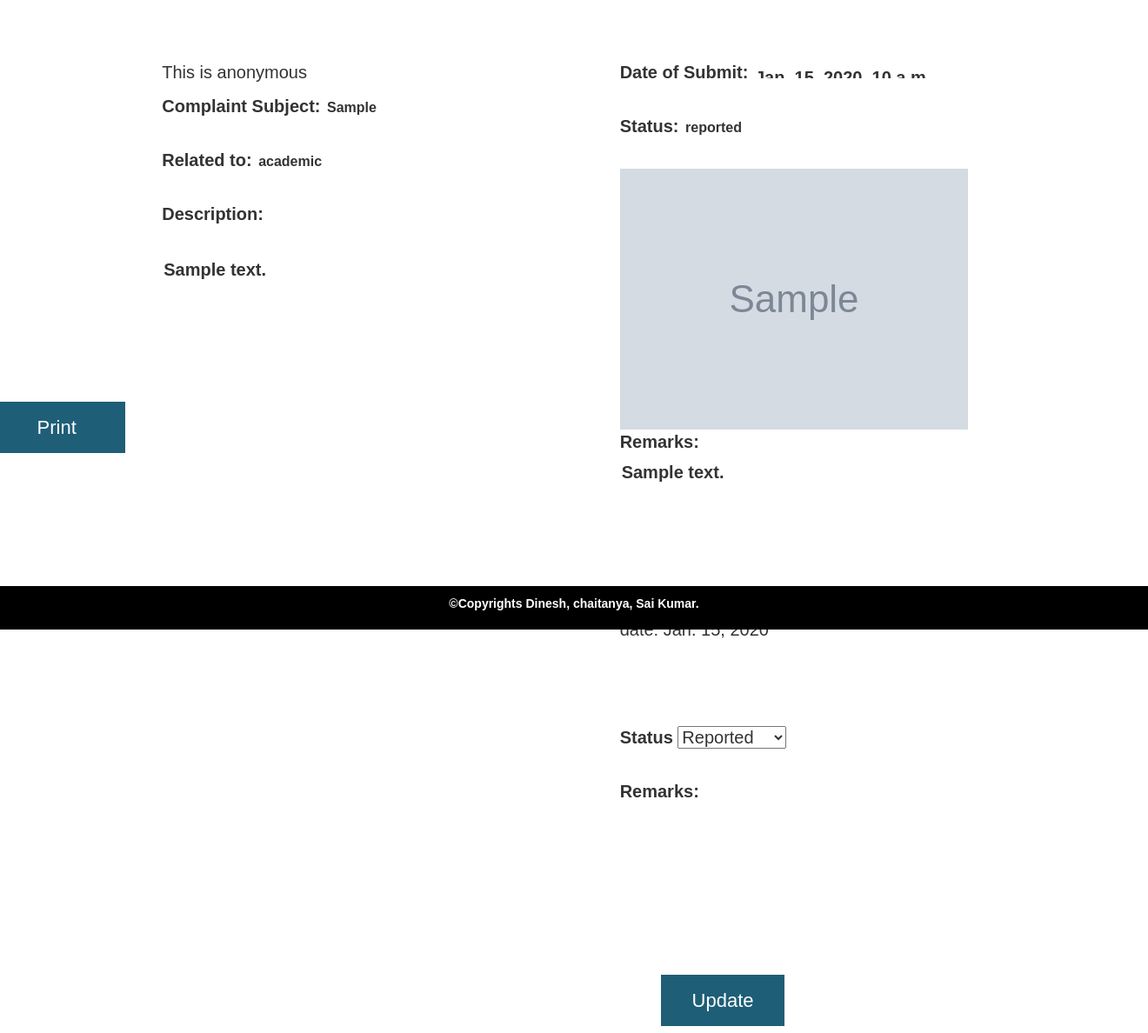
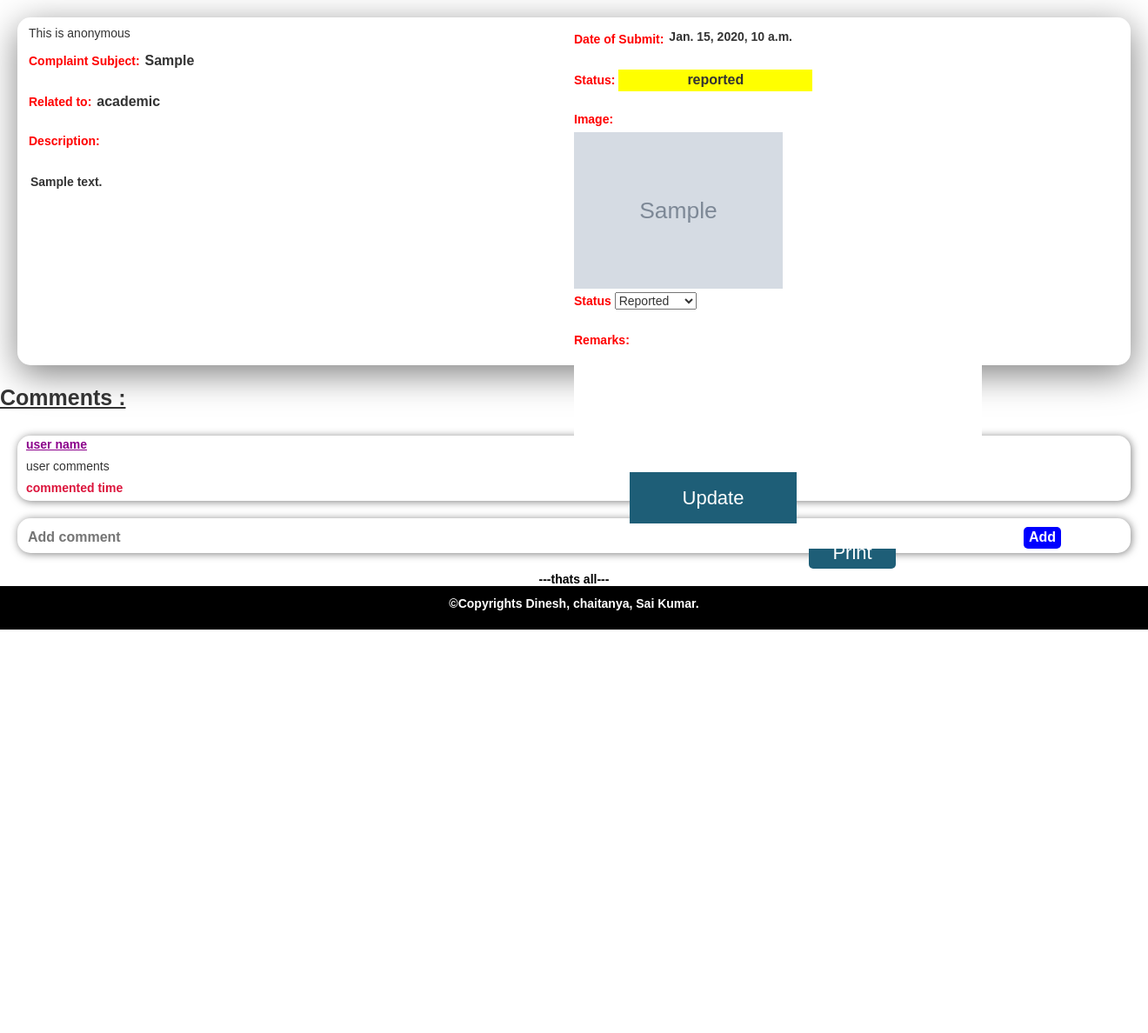
Before and after one commit to oohhallo/efms, a Django app: page /complaint/1 in a window 1320 px wide; the page is wider, and only the part inside the window is pictured. Shown: the part 76-1264 px from the top of that part at 87% size. After the commit the page ends 800 px from the top of that part, so only its background shows below. Run offline with Django 3.2, Linux system fonts and the light colour scheme; a user stored in the database is signed in; tables that the repository leaves empty hold one stand-in row (values such as "Sample post"); grey boxes marked "Sample" are stand-in pictures; some libraries are stand-ins or nearby versions.

Commit message:
view complaint ui change and some comments for easy reading

```diff
--- a/complaint/static/css/admin.css
+++ b/complaint/static/css/admin.css
@@ -193,11 +193,9 @@
 }
 
 .footer {
-  position: absolute;
-  left: 0;
-  bottom: 0;
+  height: 40px;
+  width: 100%;
   text-align: center;
-  margin: 0% 40%;
   color: black;
 }
 #footer1 {
@@ -250,12 +248,7 @@
   border: none;
   resize: none;
 }
-#print-btn {
-  font-size: 22px;
-  width: 15%;
-  margin-left: -14%;
-  margin-top: 1%;
-}
+
 
 .update-button {
   font-size: 22px;
@@ -268,13 +261,6 @@
   font-size: medium;
   font-family: sans-serif;
   border: none;
-}
-.co {
-  font-size: 20px;
-  float: left;
-  width: 50%;
-  padding-left: 5%;
-  padding-top: 2%;
 }
 .right {
   font-size: 20px;
@@ -295,3 +281,67 @@
   flex-direction: row;
   flex-wrap: nowrap;
 }
+
+
+/*
+  part of view_complaint.html css
+*/
+#label_view{
+  color:red;
+}
+#print_div{
+  text-align: center;
+
+}
+#print-btn {
+  padding: 2px;
+  font-size: 22px;
+  width: 100px;
+  height: fit-content;
+  background-color: #1e5e77;
+  font-family: 'Robot',sans-serif;
+  border-radius: 5px;
+  bottom: 0px;
+}
+#print-btn:hover{
+  background-color: rgb(0, 0, 0);
+}
+.container_view {
+  display: flex;
+  flex-direction: row;
+  margin:20px;
+  height:500px;
+  height: 400px;
+  box-sizing: border-box;
+  background: white;
+  box-shadow: 1px 10px 40px rgba(0, 0, 0, 0.5);
+  border-radius: 15px;
+}
+.left_flex{
+  padding-left: 13px;
+  padding-top:8px;
+  flex: 40%;
+}
+.right_flex{
+  margin-top: 10px;
+  flex: 40%;
+}
+@media (max-width: 100%) {
+  .container_view {
+    flex-direction: row;
+  }
+}
+#dt{
+  width:258px;
+  height: 20px;
+}
+
+.comments{
+  margin:20px;
+  padding-left: 10px;
+  height: fit-content;
+  box-sizing: border-box;
+  background: white;
+  box-shadow: 1px 1px 10px rgba(0, 0, 0, 0.5);
+  border-radius: 15px;
+}
--- a/complaint/static/css/register.css
+++ b/complaint/static/css/register.css
@@ -226,3 +226,4 @@
 .example-print {
    display: block;
 }
+}
--- a/complaint/templates/complaint/view_complaint.html
+++ b/complaint/templates/complaint/view_complaint.html
@@ -1,52 +1,63 @@
 {% extends 'complaint/base.html' %}
 {% block title %} {{ complaint.title }} {% endblock %}
 {% block content %}
-<div class="container1" id="print">
-	<div class="formbox2">
-	<form >
-		<div class="co">
+<div class="container_view" id="print">
+	<div class="left_flex">
 
 {% if complaint.is_anonymous == True %}
 <p>This is anonymous</p>
 {% else %}
-<p>Username: {{ request.user.username }}</p>
-<p>user email: {{ request.user.email }}</p>
+<label id="label_view">Username:</label>
+	<input type="text" name="" value= {{ request.user.username }} readonly>
+<br>
+<label id="label_view">user email:</label>
+	<input type="text" name="" value= {{ request.user.email }} readonly>
 {% endif %}
-
+	<!--
+		form for a user to view
+	-->
 	<form class="db">
 
 
-		<label for="title"><b>Complaint Subject: </b></label>
+		<label id="label_view" for="title"><b>Complaint Subject: </b></label>
 		<input type="text" name="" value= {{complaint.title }} readonly><br></br>
-		<label id="l" for="type">Related to:</label>
+		<label id="label_view" id="l" for="type">Related to:</label>
 		<input type="text" name="" value={{complaint.category }} readonly><br></br>
 		<!--<input type="text" name="" readonly><br></br>-->
-		<!--	<label id="l" for="subject">Complaint Subject:</label><br></br> -->
-		<label id="l" for="description"> Description:</label><br></br>
+		<!--<label id="label_view" id="l" for="subject">Complaint Subject:</label><br></br> -->
+		<label id="label_view" id="l" for="description"> Description:</label><br></br>
 		<textarea id="ta" cols="50" rows="5" placeholder="describe.." style="width: 414px; height: 92px;" readonly>{{complaint.description}}</textarea><br></br><br>
 	</div>
-		<div class="right">
-		<label id="l" for="datetime">Date of Submit:</label>
-		<textarea  cols="30" rows="2" style="width: 271px; height: 17px;" readonly>{{complaint.created_date }}</textarea><br></br>
-		<label id="l" for="stat">Status:</label>
-		<input type="text" name="" value={{complaint.status}}><br><br/>
 
-
-
+	<div class="right_flex">
+			<label id="label_view" id="l" for="datetime">Date of Submit:</label>
+			<textarea id='dt' readonly>{{complaint.created_date }}</textarea><br></br>
+			<label id="label_view" id="l" for="stat">Status:</label>
+			<input type="text" style="background-color:yellow;text-align: center;" name="" value={{complaint.status}}><br><br/>
+		<!--
+			if there is a image place it
+		-->
 		{% if complaint.photo %}
-			<img src="{{ complaint.photo.url }}">
+		<label id="label_view">Image:</label><br>
+			<img style="height: 30%;position: absolute;height: 180px;" src="{{ complaint.photo.url }}">
+		{% else %}
+		<label id="label_view">Image:</label>
+		<input type="text" value="None" readonly>
 		{% endif %}
 		{% for remark in remarks %}
-			<label for="remarks">Remarks:</label><br>
+			<label id="label_view" for="remarks">Remarks:</label><br>
 			<textarea class="hide-remarks-border" id="ta" cols="50" rows="6" >{{ remark.text }}</textarea>
 			<p>date: {{ remark.date }}</p>
 		{% endfor %}
-	<br><br><br>
 	</form>
+
+<!--
+	if user is an admin then use this
+-->
 {% if request.user.profile.is_admin %}
 	<form class="db" method="post" action="{% url 'view_complaint' complaint.id %}">
 		{% csrf_token %}
-	<label for="status">Status</label>
+		<label id="label_view" for="status">Status</label>
 		<select name="status">
 			{% for status in status_choices %}
 			<option value="{{ status.0 }}"
@@ -54,20 +65,33 @@
 			{{ status.1 }}</option>
 			{% endfor %}
 		</select><br><br/>
-	<label for="remarks">Remarks:</label><br>
+		<label id="label_view" for="remarks">Remarks:</label><br>
 		<textarea id="ta" cols="50" rows="6" name=remark></textarea>
 		<button class="update-button" type="submit" style="width: 290.84; height :54 ;" value="submit">Update</button>
 	</form>
-	</div>
 {% endif %}
-<div>
+<!--
+	till here for admin
+-->
+	<div id="print_div">
 		<button onclick="printDiv('print')" class="example-screen" id="print-btn">Print</button>
 	</div>
 </div>
 </div>
+
+<label style="font-family: sans-serif;font-size: 25px;text-align: center;"><u>Comments :</u></label><br>
+
+<div class="comments">
+	<label id="label_cmnt_usr" style="color: darkmagenta;"><u>user name</u></label><br>
+	<label id="label_cmnt_txt" style="overflow: visible;font-weight: normal;">user comments</label><br>
+	<label id="label_cmnt_time" style="color: crimson;">commented time</label>
 </div>
+<div class="comments" style="height: 40px;">
+<input type="text" value="" style="width: 90%;border: none;" placeholder="Add comment">
+<input type="button" value="Add" style="background-color: blue;color: white;border-radius: 5px;margin-top: 10px;">
 </div>
 
+<label style="text-align: center;color:black;width:100%;padding-bottom: 40px;">---thats all---</label>
 <script>
 	function printDiv(print) {
      var printContents = document.getElementById("print").innerHTML;
```
Lines whose indentation alone changed are shown as unchanged.
